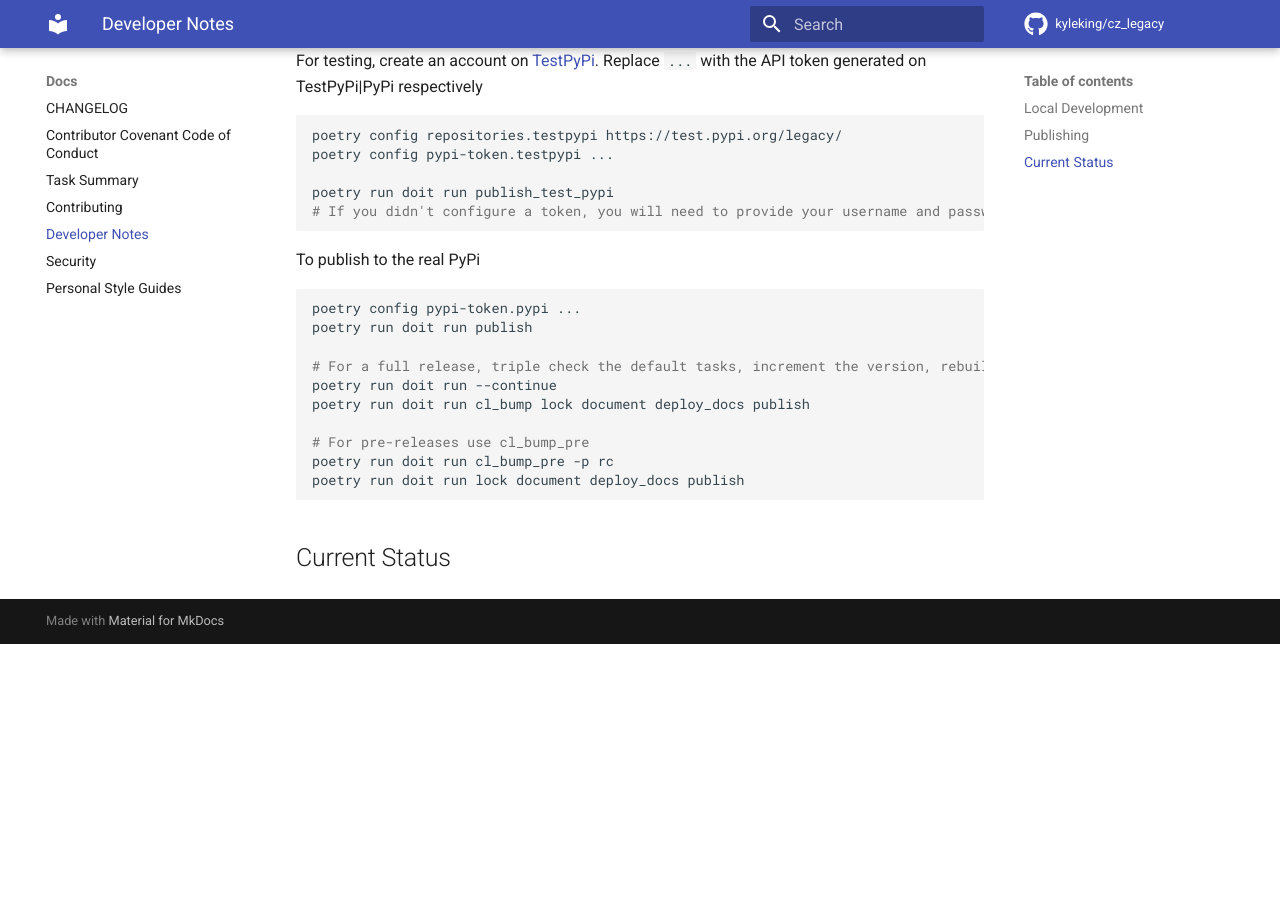
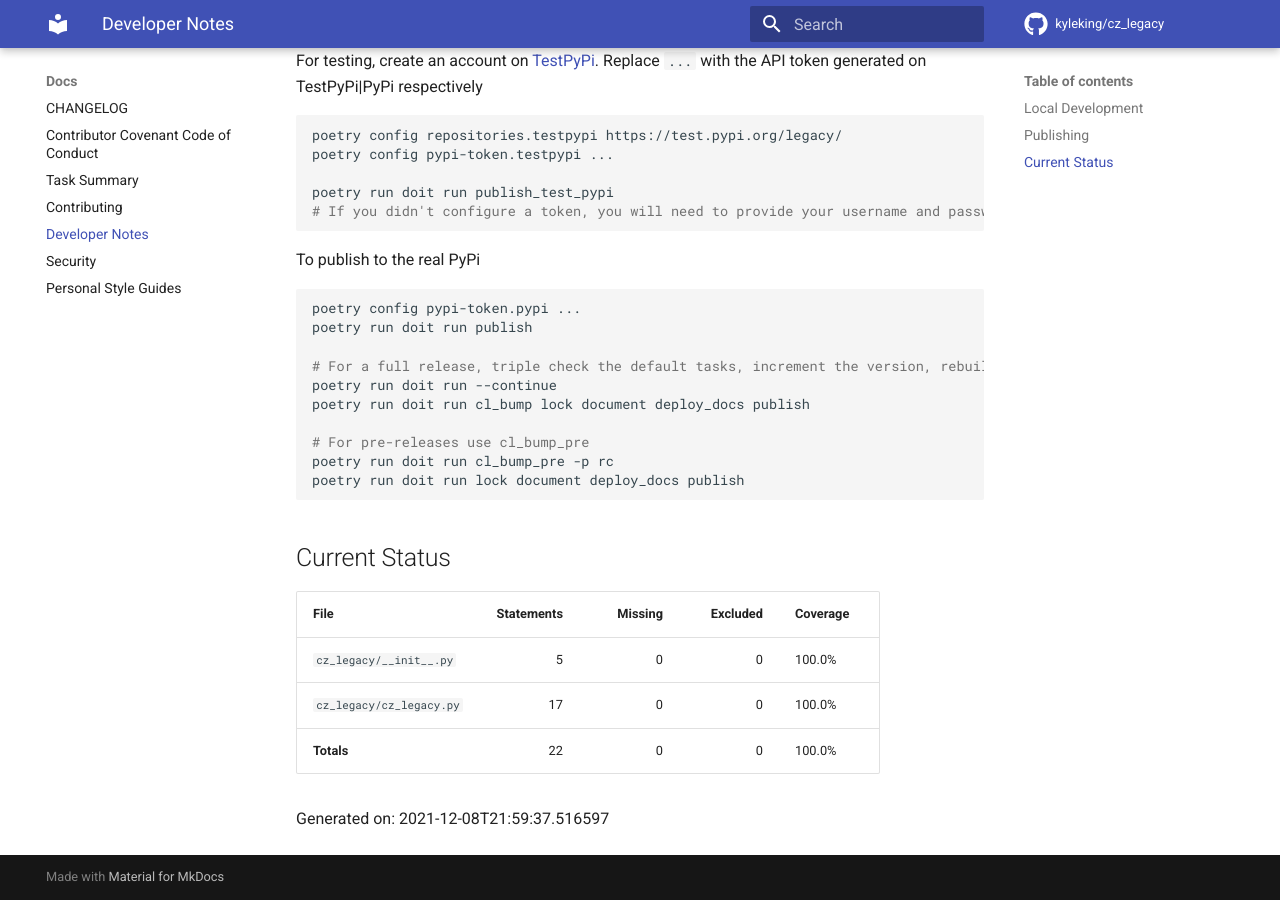
Before and after one commit to KyleKing/cz_legacy, an MkDocs documentation site: the page built from docs/docs/DEVELOPER_GUIDE.md, in a window 1280 px wide and 900 px high, scrolled down 571 px. Built offline with MkDocs 1.6.1 and Material for MkDocs 9.7.7, drawn with Linux system fonts in a browser that asks for light colours; comment, search, counter and statistics services are not loaded; before the commit the page ends 1215 px from its top, so only the background shows below that.

```diff
--- a/.pre-commit-config.yaml
+++ b/.pre-commit-config.yaml
@@ -37,7 +37,7 @@ repos:
       # - id: requirements-txt-fixer
       - id: trailing-whitespace
   - repo: https://github.com/commitizen-tools/commitizen
-    rev: v2.17.11
+    rev: v2.20.0
     hooks:
       - id: commitizen
         # yamllint disable-line rule:line-length
@@ -47,13 +47,13 @@ repos:
           ]
         stages: [commit-msg]
   - repo: https://github.com/asottile/pyupgrade
-    rev: v2.20.0
+    rev: v2.29.1
     hooks:
       - id: pyupgrade
         stages: [push]
         args: ["--keep-runtime-typing"]
   - repo: https://github.com/asottile/add-trailing-comma
-    rev: v2.1.0
+    rev: v2.2.1
     hooks:
       - id: add-trailing-comma
         stages: [push]
--- a/docs/docs/DEVELOPER_GUIDE.md
+++ b/docs/docs/DEVELOPER_GUIDE.md
@@ -47,4 +47,11 @@ poetry run doit run lock document deploy_docs publish
 ## Current Status
 
 <!-- {cts} COVERAGE -->
+| File                     |   Statements |   Missing |   Excluded | Coverage   |
+|:-------------------------|-------------:|----------:|-----------:|:-----------|
+| `cz_legacy/__init__.py`  |            5 |         0 |          0 | 100.0%     |
+| `cz_legacy/cz_legacy.py` |           17 |         0 |          0 | 100.0%     |
+| **Totals**               |           22 |         0 |          0 | 100.0%     |
+
+Generated on: 2021-12-08T21:59:37.516597
 <!-- {cte} -->
```
Also changed, not shown: 2 other files.
